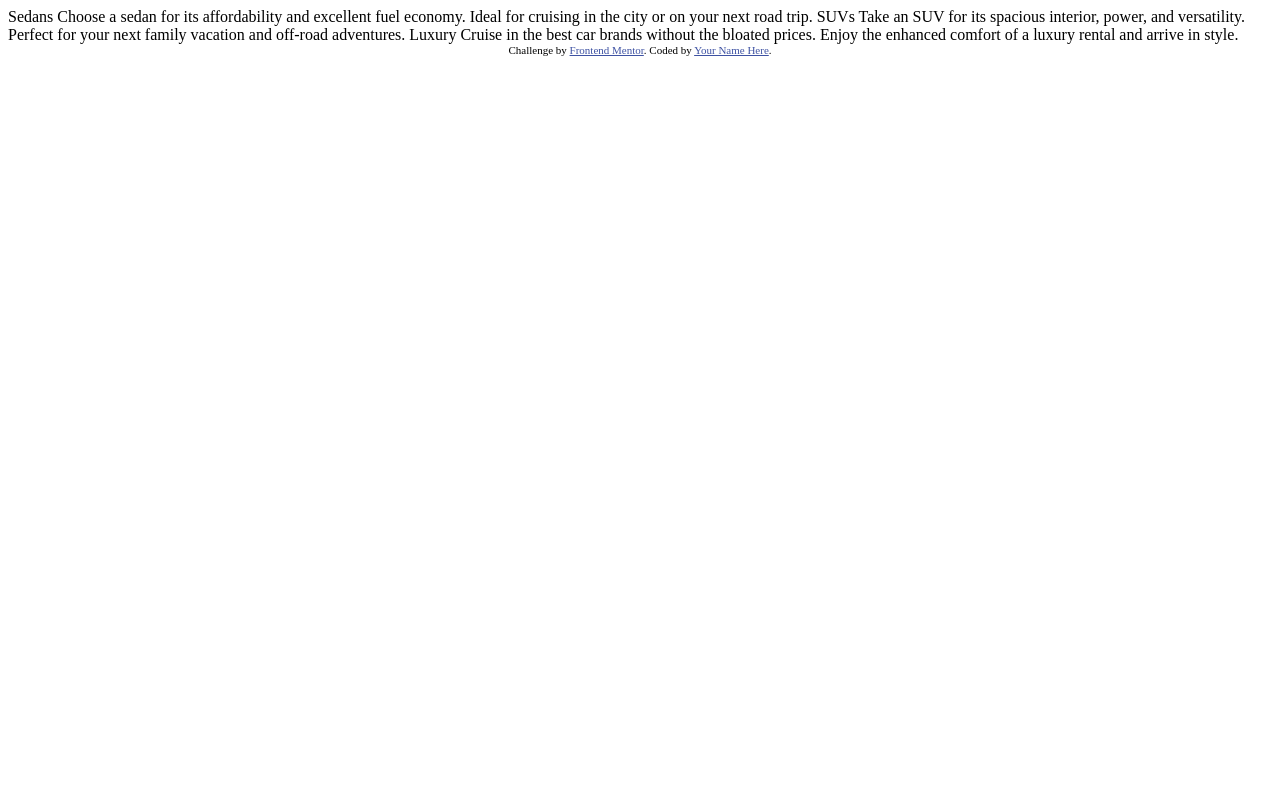
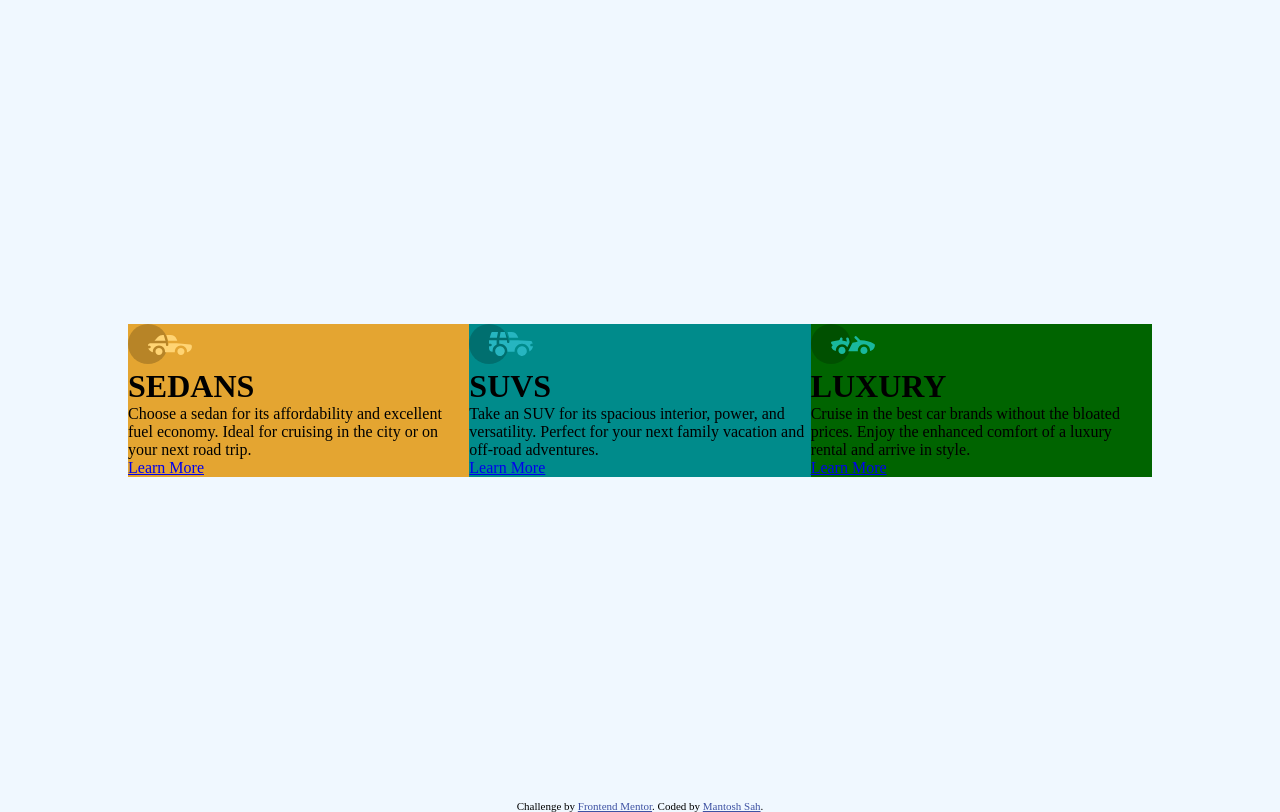
Before and after one commit to mantu1738/column-preview-card, a plain HTML site: page index.html in a window 1280 px wide. Drawn offline with Linux system fonts and the light colour scheme.

Commit message:
html done css started

```diff
--- a/index.html
+++ b/index.html
@@ -1,36 +1,68 @@
 <!DOCTYPE html>
 <html lang="en">
+
 <head>
   <meta charset="UTF-8">
-  <meta name="viewport" content="width=device-width, initial-scale=1.0"> <!-- displays site properly based on user's device -->
+  <meta name="viewport" content="width=device-width, initial-scale=1.0">
+  <!-- displays site properly based on user's device -->
 
   <link rel="icon" type="image/png" sizes="32x32" href="./images/favicon-32x32.png">
 
   <title>Frontend Mentor | 3-column preview card component</title>
+  <link rel="stylesheet" href="./main.css">
 
   <!-- Feel free to remove these styles or customise in your own stylesheet 👍 -->
   <style>
-    .attribution { font-size: 11px; text-align: center; }
-    .attribution a { color: hsl(228, 45%, 44%); }
+    .attribution {
+      font-size: 11px;
+      text-align: center;
+    }
+
+    .attribution a {
+      color: hsl(228, 45%, 44%);
+    }
   </style>
 </head>
+
 <body>
-
-  Sedans
-  Choose a sedan for its affordability and excellent fuel economy. Ideal for cruising in the city
-  or on your next road trip.
-
-  SUVs
-  Take an SUV for its spacious interior, power, and versatility. Perfect for your next family vacation
-  and off-road adventures.
-
-  Luxury
-  Cruise in the best car brands without the bloated prices. Enjoy the enhanced comfort of a luxury
-  rental and arrive in style.
-
+  <div class="main-page">
+    <div class="main-page-inner">
+      <div class="sedan">
+        <div class="sedan-inner">
+          <img src="./images/icon-sedans.svg" alt="sedan">
+          <h1>SEDANS</h1>
+          <p> Choose a sedan for its affordability and excellent fuel economy. Ideal for cruising in the city
+            or on your next road trip.
+          </p>
+          <a href="#">Learn More</a>
+        </div>
+      </div>
+      <div class="suv">
+        <div class="suv-inner">
+          <img src="./images/icon-suvs.svg" alt="suv">
+          <h1>SUVS</h1>
+          <p> Take an SUV for its spacious interior, power, and versatility. Perfect for your next family vacation
+            and off-road adventures.
+          </p>
+          <a href="#">Learn More</a>
+        </div>
+      </div>
+      <div class="luxury">
+        <div class="luxury-inner">
+          <img src="./images/icon-luxury.svg" alt="luxury">
+          <h1>LUXURY</h1>
+          <p> Cruise in the best car brands without the bloated prices. Enjoy the enhanced comfort of a luxury
+            rental and arrive in style.
+          </p>
+          <a href="#">Learn More</a>
+        </div>
+      </div>
+    </div>
+  </div>
   <div class="attribution">
     Challenge by <a href="https://www.frontendmentor.io?ref=challenge" target="_blank">Frontend Mentor</a>.
-    Coded by <a href="#">Your Name Here</a>.
+    Coded by <a href="#">Mantosh Sah</a>.
   </div>
 </body>
+
 </html>
--- /dev/null
+++ b/main.css
@@ -0,0 +1,41 @@
+*{
+    padding: 0;
+    margin: 0;
+    box-sizing: border-box;
+}
+
+body{
+    background-color: aliceblue;
+   height: 100%;
+}
+
+.main-page{
+ height: 100vh;
+ display: flex;
+ justify-content: center;
+ align-items: center;
+}
+.main-page-inner{
+    width: 80%;
+    display: flex;
+    justify-content: space-evenly;
+    align-items: center;
+    flex-wrap: wrap;
+}
+
+
+.sedan{
+    flex: 0 0 33.33%;
+    max-width: 33.33%;
+    background-color: #e4a531;
+}
+.suv{
+    flex: 0 0 33.33%;
+    max-width: 33.33%;
+    background-color: darkcyan;
+}
+.luxury{
+    flex: 0 0 33.33%;
+    max-width: 33.33%;
+    background-color: darkgreen;
+}
```
